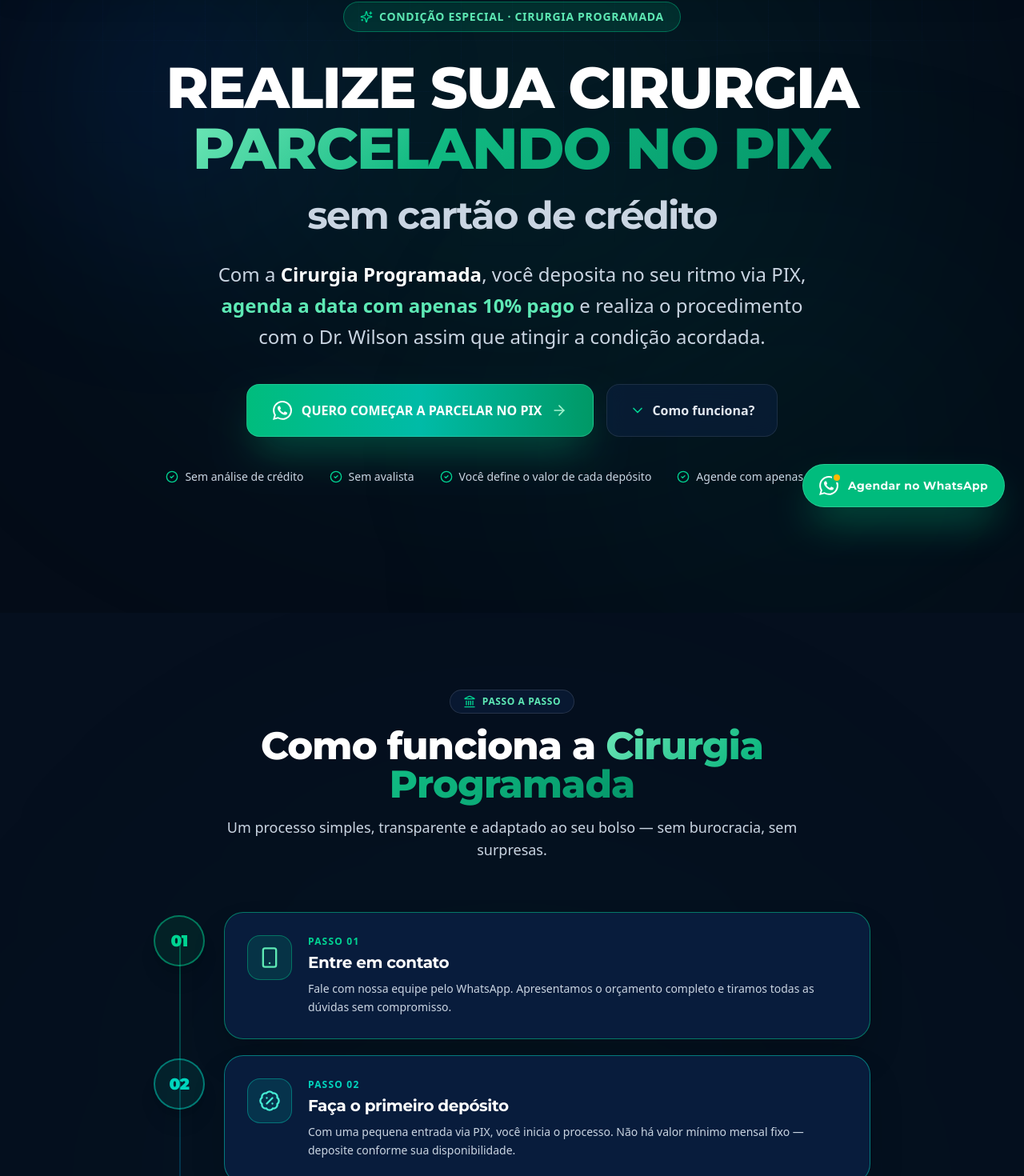
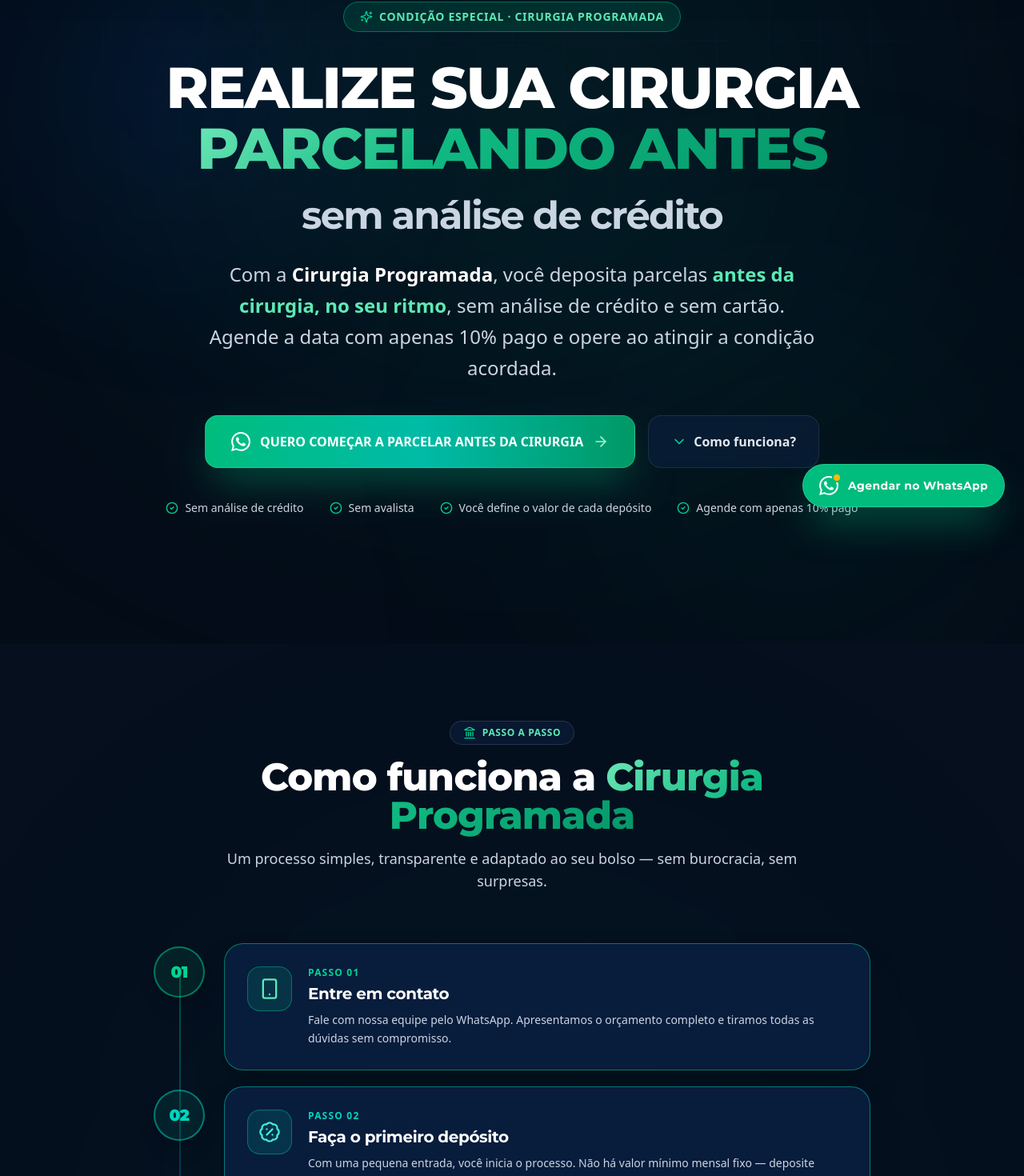
Before and after one commit to ishelp-lab/wilson-bariatrica, a React (Vite) app: page /cirurgia-programada in a window 1280 px wide. Shown: the part 142-1612 px from the top of the page at 80% size. Built offline with nearby package versions, Linux system fonts and the light colour scheme.

Commit message:
fix: remove node_modules do git e corrige textos de pagamento programado

```diff
--- a/src/components/PaymentMethods.jsx
+++ b/src/components/PaymentMethods.jsx
@@ -1,6 +1,6 @@
 import React from 'react';
 import { Link } from 'react-router-dom';
-import { CreditCard, ShieldCheck, Building2, CheckCircle2, ArrowRight, Smartphone } from 'lucide-react';
+import { CreditCard, ShieldCheck, Building2, CheckCircle2, ArrowRight, CalendarCheck2 } from 'lucide-react';
 import WhatsAppIcon from './WhatsAppIcon';
 
 
@@ -134,7 +134,7 @@ export default function PaymentMethods() {
             </div>
           </div>
 
-          {/* Card 3: Cirurgia Programada – PIX Parcelado */}
+          {/* Card 3: Cirurgia Programada – Pré-pagamento Parcelado */}
           <div className="rounded-3xl bg-gradient-to-br from-[#071e18] to-[#081c3c] border border-emerald-600/40 hover:border-emerald-500/70 p-7 sm:p-9 shadow-2xl transition-all duration-300 flex flex-col justify-between hover:-translate-y-1 group relative overflow-hidden">
             {/* Subtle glow accent */}
             <div className="absolute -top-20 -right-20 w-64 h-64 bg-emerald-500/10 rounded-full blur-[80px] pointer-events-none" />
@@ -142,10 +142,10 @@ export default function PaymentMethods() {
             <div className="relative z-10 space-y-6">
               <div className="flex items-center justify-between">
                 <div className="w-14 h-14 rounded-2xl bg-emerald-500/15 border border-emerald-400/40 flex items-center justify-center text-emerald-300 group-hover:bg-emerald-500 group-hover:text-white transition-all duration-300 shadow-inner">
-                  <Smartphone className="w-7 h-7" />
+                  <CalendarCheck2 className="w-7 h-7" />
                 </div>
                 <span className="px-3.5 py-1 rounded-full text-xs font-bold bg-emerald-500/20 text-emerald-300 border border-emerald-400/30">
-                  PIX Parcelado
+                  Pré-pagamento
                 </span>
               </div>
 
@@ -154,7 +154,7 @@ export default function PaymentMethods() {
                   Cirurgia Programada
                 </h3>
                 <p className="text-sm text-slate-300 leading-relaxed">
-                  Parcele sua cirurgia diretamente no PIX, no seu ritmo, sem cartão de crédito e sem análise de crédito. Você define o valor de cada depósito e agenda a data assim que atingir 10% do orçamento.
+                  Modalidade de pagamento antecipado: você deposita parcelas antes da cirurgia, no seu ritmo, sem análise de crédito. Agende a data assim que atingir 10% do orçamento e opere ao atingir 85%.
                 </p>
               </div>
 
@@ -165,7 +165,7 @@ export default function PaymentMethods() {
                 </div>
                 <div className="flex items-start gap-3">
                   <CheckCircle2 className="w-5 h-5 text-emerald-400 shrink-0 mt-0.5" />
-                  <span className="text-sm text-slate-200">Você define o valor de cada depósito</span>
+                  <span className="text-sm text-slate-200">Você define o valor e o ritmo de cada depósito</span>
                 </div>
                 <div className="flex items-start gap-3">
                   <CheckCircle2 className="w-5 h-5 text-emerald-400 shrink-0 mt-0.5" />
--- a/src/pages/CirurgiaProgramada.jsx
+++ b/src/pages/CirurgiaProgramada.jsx
@@ -10,7 +10,7 @@ import WhatsAppIcon from '../components/WhatsAppIcon';
 import FloatingWhatsApp from '../components/FloatingWhatsApp';
 
 const WHATSAPP_URL =
-  'https://wa.me/5541995245847?text=Ol%C3%A1%21%20Vim%20pela%20campanha%20de%20Cirurgia%20Programada%20e%20gostaria%20de%20saber%20mais%20sobre%20o%20pagamento%20parcelado%20no%20PIX.';
+  'https://wa.me/5541995245847?text=Ol%C3%A1%21%20Vim%20pela%20campanha%20de%20Cirurgia%20Programada%20e%20gostaria%20de%20saber%20mais%20sobre%20o%20pagamento%20antecipado%20parcelado.';
 
 // ──────────────────────────────────────────────────────────
 // NAVBAR
@@ -69,16 +69,16 @@ function CpHero() {
         <div className="text-center max-w-5xl mx-auto">
           <h1 className="text-4xl sm:text-5xl lg:text-7xl font-extrabold text-white font-heading leading-[1.05] tracking-tight mb-6">
             REALIZE SUA CIRURGIA{' '}
-            <span className="text-gradient-pix">PARCELANDO NO PIX</span>
+            <span className="text-gradient-pix">PARCELANDO ANTES</span>
             <br />
             <span className="text-3xl sm:text-4xl lg:text-5xl font-bold text-slate-300">
-              sem cartão de crédito
+              sem análise de crédito
             </span>
           </h1>
 
           <p className="text-slate-300 text-lg sm:text-xl lg:text-2xl leading-relaxed max-w-3xl mx-auto mb-10">
-            Com a <strong className="text-white">Cirurgia Programada</strong>, você deposita no seu ritmo via PIX,{' '}
-            <strong className="text-emerald-300">agenda a data com apenas 10% pago</strong> e realiza o procedimento com o Dr. Wilson assim que atingir a condição acordada.
+            Com a <strong className="text-white">Cirurgia Programada</strong>, você deposita parcelas{' '}
+            <strong className="text-emerald-300">antes da cirurgia, no seu ritmo</strong>, sem análise de crédito e sem cartão. Agende a data com apenas 10% pago e opere ao atingir a condição acordada.
           </p>
 
           <div className="flex flex-col sm:flex-row items-center justify-center gap-4">
@@ -90,7 +90,7 @@ function CpHero() {
               className="w-full sm:w-auto inline-flex items-center justify-center gap-3 px-8 py-5 rounded-2xl bg-gradient-to-r from-emerald-500 via-teal-500 to-emerald-600 hover:from-emerald-400 hover:to-teal-500 text-white font-extrabold text-base shadow-2xl shadow-emerald-500/40 transition-all duration-300 hover:-translate-y-1 group border border-emerald-300/30"
             >
               <WhatsAppIcon className="w-6 h-6 text-white group-hover:scale-110 transition-transform" />
-              <span>QUERO COMEÇAR A PARCELAR NO PIX</span>
+              <span>QUERO COMEÇAR A PARCELAR ANTES DA CIRURGIA</span>
               <ArrowRight className="w-5 h-5 text-emerald-200 group-hover:translate-x-1 transition-transform" />
             </a>
             <a
@@ -133,7 +133,7 @@ const STEPS = [
   {
     num: '02', icon: <BadgePercent className="w-7 h-7" />, color: 'teal',
     title: 'Faça o primeiro depósito',
-    desc: 'Com uma pequena entrada via PIX, você inicia o processo. Não há valor mínimo mensal fixo — deposite conforme sua disponibilidade.',
+    desc: 'Com uma pequena entrada, você inicia o processo. Não há valor mínimo mensal fixo — deposite conforme sua disponibilidade, pelo método de sua preferência.',
   },
   {
     num: '03', icon: <CalendarCheck2 className="w-7 h-7" />, color: 'sky',
@@ -275,7 +275,7 @@ function Advantages() {
 // FAQ
 // ──────────────────────────────────────────────────────────
 const FAQS = [
-  { q: 'O que é a Cirurgia Programada no PIX?', a: 'É uma modalidade de pagamento antecipado onde você deposita via PIX os valores do seu procedimento parcelados no seu ritmo, sem valor mínimo mensal fixo e sem necessidade de cartão de crédito ou aprovação de crédito.' },
+  { q: 'O que é a Cirurgia Programada?', a: 'É uma modalidade de pagamento antecipado: você parcela previamente o valor do procedimento — antes da cirurgia — no seu próprio ritmo, sem valor mínimo mensal fixo e sem necessidade de cartão de crédito ou aprovação de crédito.' },
   { q: 'Qual o valor mínimo para começar?', a: 'Não há um valor mínimo obrigatório para o primeiro depósito. O importante é dar o primeiro passo. Fale com nossa equipe para receber um orçamento e traçar seu plano personalizado.' },
   { q: 'Quando posso agendar a data da cirurgia?', a: 'Assim que 10% do orçamento total for pago, você já pode agendar a data do procedimento junto com a equipe da clínica do Dr. Wilson.' },
   { q: 'Com qual percentual realizo a cirurgia?', a: 'A cirurgia é realizada quando o saldo acumulado atingir 85% do orçamento combinado. O restante (15%) pode ser quitado em até 12x no cartão de crédito.' },
```
